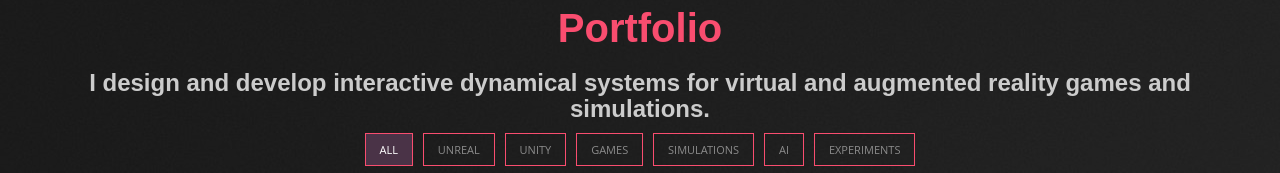
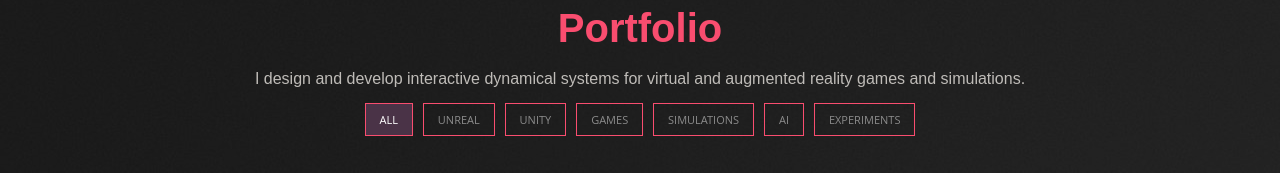
Before and after one commit to rozgo/rozgo.github.io, a plain HTML site: page index.html in a window 1280 px wide. Shown: the part 259-432 px from the top of the page. Drawn offline with nearby package versions, Linux system fonts and the light colour scheme; a web font is replaced by a local one.

Commit message:
fix title

```diff
--- a/index.html
+++ b/index.html
@@ -93,7 +93,7 @@
                 </div>
                 <div class="col-lg-12 text-center">
                     <h2 class="section-heading">Portfolio</h2>
-                    <h3 class="sectiopython -m SimpleHTTPServer 8000n-subheading text-muted near">I design and develop interactive dynamical systems
+                    <h3 class="section-subheading text-muted near">I design and develop interactive dynamical systems
                         for virtual and augmented reality games and simulations.</h3>
                 </div>
             </div>
```
